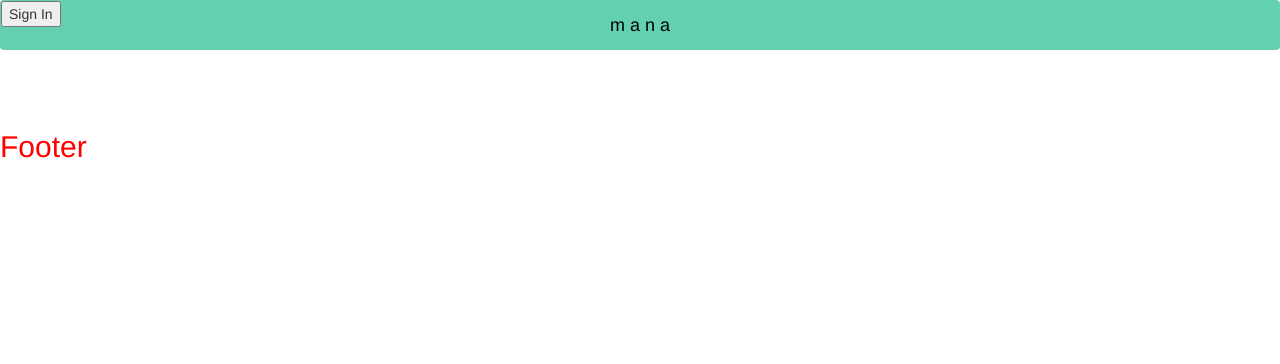
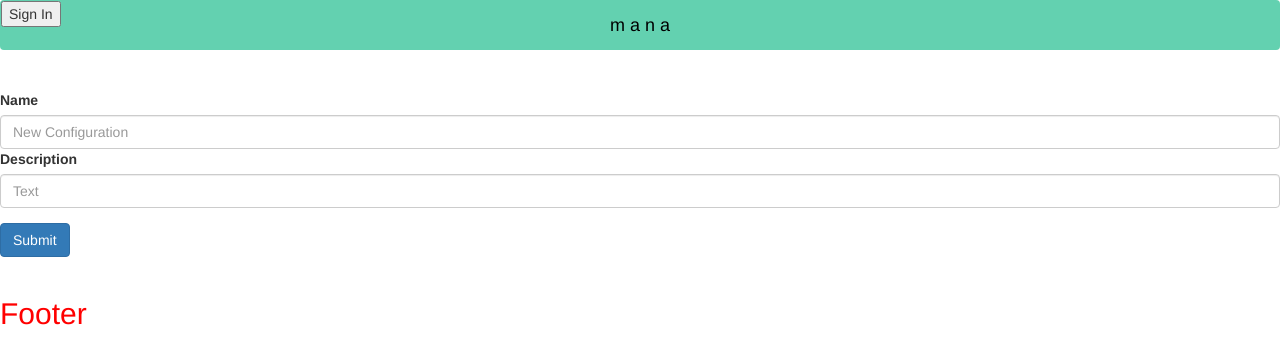
Before and after one commit to olenagalitska/mana, a Flask app: page /new_configuration in a window 1280 px wide. Shown: the top 364 px of the page. Run offline with Flask 2, Linux system fonts and the light colour scheme; data that the repository does not hold is empty; some libraries are stand-ins or nearby versions.

Commit message:
Add adding and editing configurations

```diff
--- a/app/routes/webapp.py
+++ b/app/routes/webapp.py
@@ -63,6 +63,22 @@ def new_configuration():
                            pinfos=available_pinfos)
 
 
+# edit configuration
+@webapp_bp.route('/edit_configuration/<name>')
+def edit_configuration(name):
+    found_config = Configuration.objects(name=name).first()
+    pvalues_for_config = get_params_for_config(name)
+    all_pinfos = PInfo.objects()
+    set_pinfos = []
+    for pvalue in pvalues_for_config:
+        set_pinfos.append(pvalue.pinfo)
+    available_pinfos = set(all_pinfos) - set(set_pinfos)
+    return render_template('edit_configuration.html',
+                           config=found_config,
+                           pvalues=pvalues_for_config,
+                           pinfos=list(available_pinfos))
+
+
 # get list of all available parameters (on admin)
 @webapp_bp.route('/parameters')
 def admin_parameters():
--- a/app/static/script.js
+++ b/app/static/script.js
@@ -1,13 +1,21 @@
 function httpGet(url) {
     let xmlHttp = new XMLHttpRequest();
-    xmlHttp.open("GET", url, false); // false for synchronous request
+    xmlHttp.open("GET", url, false);
     xmlHttp.send(null);
     return xmlHttp.responseText;
 }
 
 function httpPost(url, body) {
     let xmlHttp = new XMLHttpRequest();
-    xmlHttp.open("POST", url);
+    xmlHttp.open("POST", url, false);
+    xmlHttp.setRequestHeader("Content-Type", "application/json;charset=UTF-8");
+    xmlHttp.send(JSON.stringify(body));
+    return xmlHttp.responseText;
+}
+
+function httpPut(url, body) {
+    let xmlHttp = new XMLHttpRequest();
+    xmlHttp.open("PUT", url, false);
     xmlHttp.setRequestHeader("Content-Type", "application/json;charset=UTF-8");
     xmlHttp.send(JSON.stringify(body));
     return xmlHttp.responseText;
@@ -15,7 +23,7 @@ function httpPost(url, body) {
 
 function httpDelete(url) {
     let xmlHttp = new XMLHttpRequest();
-    xmlHttp.open("DELETE", url);
+    xmlHttp.open("DELETE", url, false);
     xmlHttp.send();
     return xmlHttp.responseText;
 }
@@ -43,3 +51,76 @@ function deleteConfig(name) {
     httpDelete("/api/configurations/" + name)
     location.assign("/configurations")
 }
+
+function addConfiguration(form) {
+    let name = form["configName"].value
+    let description = form["configDescription"].value
+    let configuration = JSON.parse(httpPost("/api/configurations", {
+        "name": name,
+        "description": description,
+        "showOnAdmin": false
+    }))
+
+    let pinfos = JSON.parse(httpGet("/api/pinfos"))
+
+    for (let i = 0; i < pinfos.length; i++) {
+        let pinfo = pinfos[i]
+        let value = form[pinfo.name].value
+
+        if (value !== "") {
+            let pvalue = {
+                "pinfo": pinfo["_id"]["$oid"],
+                "config": configuration["_id"]["$oid"],
+                "value": value
+            }
+
+            httpPost("/api/pvalues", pvalue)
+        }
+    }
+}
+
+function editConfiguration(form, configName) {
+    let name = form["configName"].value
+    let description = form["configDescription"].value
+    let updated_config = JSON.parse(httpPut("/api/configurations/" + configName, {
+        "name": name,
+        "description": description
+    }))
+    alert(updated_config)
+
+    let pinfos = JSON.parse(httpGet("/api/pinfos"))
+    let pvalues = JSON.parse(httpGet("/api/pvalues"))
+
+    for (let i = 0; i < pinfos.length; i++) {
+        let pinfo = pinfos[i]
+        let value = form[pinfo.name].value
+
+        if (value !== "") {
+            alert(value)
+
+            let pvalue = {
+                "pinfo": getID(pinfo),
+                "config": getID(updated_config),
+                "value": value
+            }
+
+            alert(pvalue)
+
+            let set_pvalue = pvalues.filter(x => x['pinfo'] === getID(pinfo))
+            alert(set_pvalue)
+            if (set_pvalue !== undefined) {
+                let deleted = httpDelete("/api/pvalues/" + getID(set_pvalue))
+                alert(deleted)
+            }
+            httpPost("/api/pvalues", pvalue)
+        }
+    }
+}
+
+function getID(object) {
+    return object["_id"]["$oid"]
+}
+
+//TODO: update configuration if name/description changed
+//TODO: find pvalues, update
+//TODO: create new pvalues for config
--- a/app/templates/base.html
+++ b/app/templates/base.html
@@ -1,7 +1,7 @@
 <!DOCTYPE html>
 <html lang="en">
 <head>
-    <title>Flask Template Example</title>
+    <title>MANA</title>
     <meta name="viewport" content="width=device-width, initial-scale=1.0">
     <link href="http://netdna.bootstrapcdn.com/bootstrap/3.0.0/css/bootstrap.min.css" rel="stylesheet" media="screen">
     <style>
--- a/app/templates/configuration.html
+++ b/app/templates/configuration.html
@@ -1,13 +1,15 @@
 {% extends "base.html" %}
 {% block content %}
     <h3> {{ config.name }} </h3>
+    <h4> {{ config.description }} </h4>
     {% if isAdmin and not config.showOnAdmin %}
         <a href="../api/configurations/{{ config.name }}/show_on_admin"><input type=”button”
                                                                                value=”to_admin”>To Admin</a>
     {% endif %}
-    {% if isAdmin %}
+    {% if (isAdmin and config.showOnAdmin) or (not config.showOnAdmin)%}
         <button type="submit" class="btn btn-primary" onclick="deleteConfig('{{ config.name }}')">Delete</button>
-        {# TODO: edit configuration #}
+        <a href="/edit_configuration/{{ config.name }}"><input type=”button” value=”edit_config”>Edit</a>
+
     {% endif %}
     {% for pvalue in pvalues %}
         <p> {{ pvalue.pinfo.name }} : {{ pvalue.value }}  </p>
--- a/app/templates/new_configuration.html
+++ b/app/templates/new_configuration.html
@@ -1,12 +1,20 @@
 {% extends "base.html" %}
 {% block content %}
-    {% for param in pinfos %}
-        <p>{{ param.name }}</p>
-        <p> ------- {{ param.info }}</p>
-        {# TODO: field for every param #}
-    {% endfor %}
+
+    <form id="configurationForm" onsubmit="addConfiguration(document.getElementById('configurationForm'))">
+        <div class="form-group">
+            <label for="configName">Name</label>
+            <input type="text" class="form-control" id="configName" placeholder="New Configuration">
+            <label for="configDescription">Description</label>
+            <input type="text" class="form-control" id="configDescription" placeholder="Text">
+            {% for param in pinfos %}
+                {# TODO: infobox #}
+                <p>{{ param.name }}</p>
+                <p> ------- {{ param.info }}</p>
+                <label for="{{ param.name }}">{{ param.name }}</label>
+                <input type="text" class="form-control" id="{{ param.name }}" placeholder="Value">
+            {% endfor %}
+        </div>
+        <button type="submit" class="btn btn-primary">Submit</button>
+    </form>
 {% endblock %}
-
-
-{# TODO: on "create" add new configuration #}
-{# TODO: on "create" add all new pvalues #}
```
Also changed, not shown: app/templates/edit_configuration.html (added, +29 -0 lines), app/templates/parameters.html (+9 -0 lines).
